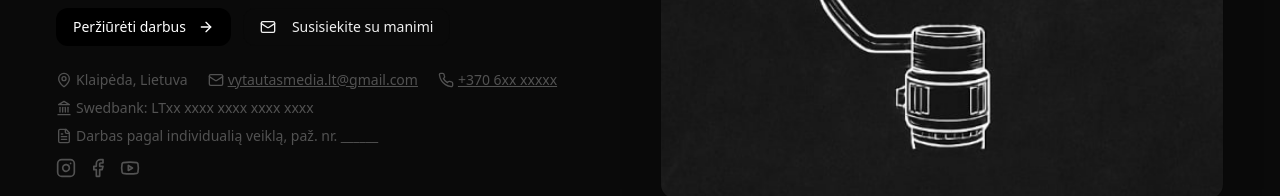
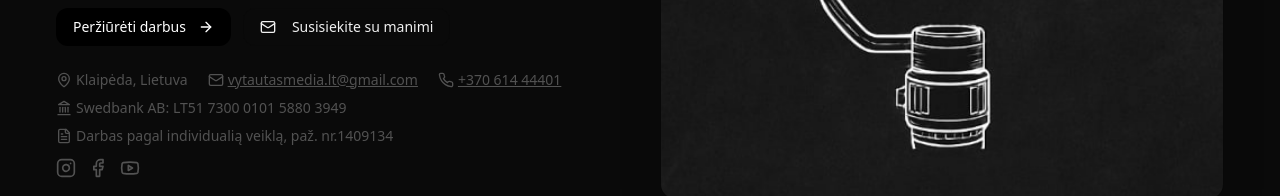
Before and after one commit to vytautasmedia/Vytautas-Portfolio, a React (Vite) app: page / in a window 1280 px wide. Shown: the part 382-578 px from the top of the page. Built offline with nearby package versions, Linux system fonts and the light colour scheme.

Commit message:
Update App.tsx

```diff
--- a/src/App.tsx
+++ b/src/App.tsx
@@ -51,10 +51,10 @@ const PROFILE = {
   title: 'Videografas • Kūrėjas • Social Media',
   location: 'Klaipėda, Lietuva',
   email: 'vytautasmedia.lt@gmail.com',
-  phone: '+370 6xx xxxxx',                 // <- įrašyk savo
-  bankName: 'Swedbank',                    // pvz.
-  bankIban: 'LTxx xxxx xxxx xxxx xxxx',    // <- įrašyk savo IBAN
-  ivaNote: 'Darbas pagal individualią veiklą, paž. nr. ______', // <- nr.
+  phone: '+370 614 44401',                 // <- įrašyk savo
+  bankName: 'Swedbank AB',                    // pvz.
+  bankIban: 'LT51 7300 0101 5880 3949',    // <- įrašyk savo IBAN
+  ivaNote: 'Darbas pagal individualią veiklą, paž. nr.1409134', // <- nr.
   cvUrl: '#',
   socials: {
     instagram: 'https://www.instagram.com/_vytautasmedia/',
```
